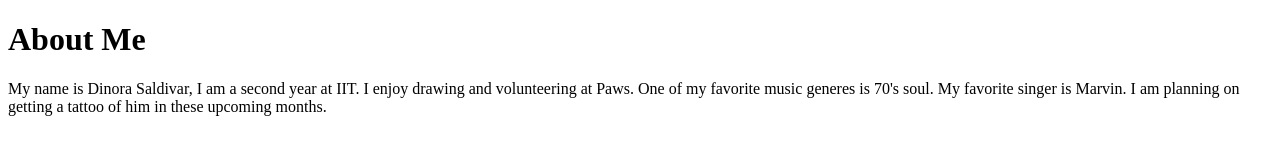
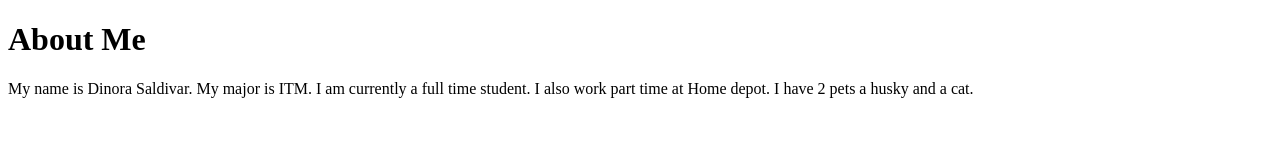
Before and after one commit to gravediggaz666/itmd362-lab1, a plain HTML site: page index.html in a window 1280 px wide. Drawn offline with Linux system fonts and the light colour scheme.

Commit message:
updating my about me

```diff
--- a/index.html
+++ b/index.html
@@ -6,8 +6,8 @@
 </head>
 <body>
 <h1> About Me </h1>
-  <p>My name is Dinora Saldivar, I am a second year at IIT. I enjoy drawing and
-  volunteering at Paws. One of my favorite music generes is 70's soul. My favorite singer
-   is Marvin. I am planning on getting a tattoo of him in these upcoming months.</p>
+  <p>My name is Dinora Saldivar. My major is ITM.
+   I am currently a full time student. I also work part time at Home depot.
+   I have 2 pets a husky and a cat.</p>
 </body>
 </html>
```
